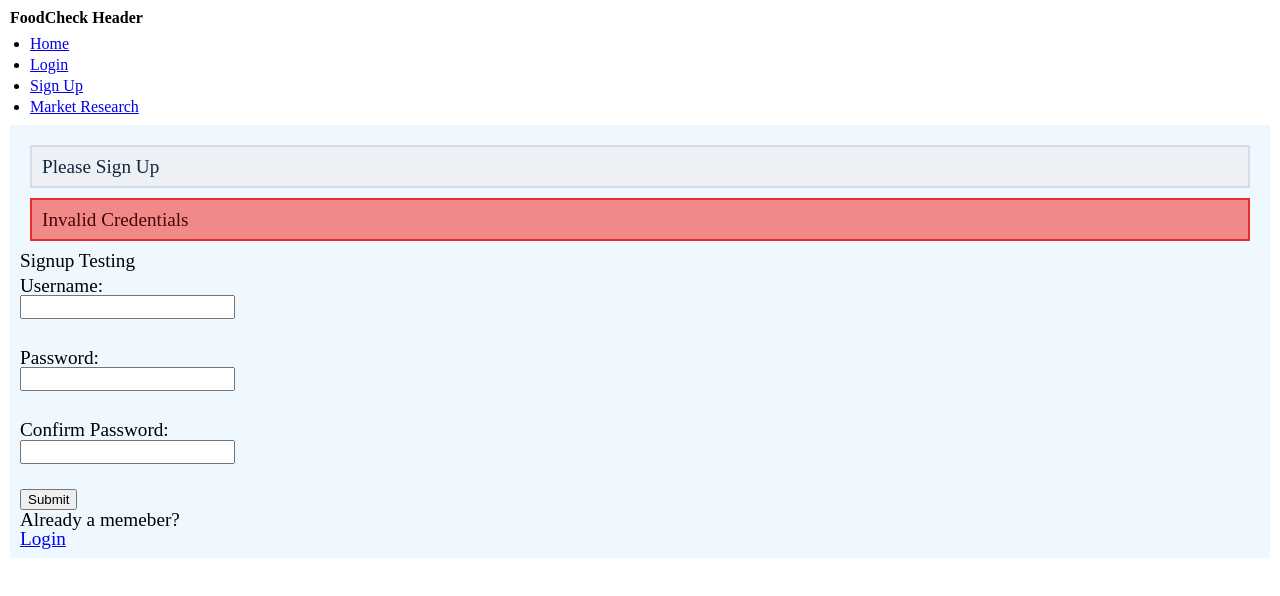
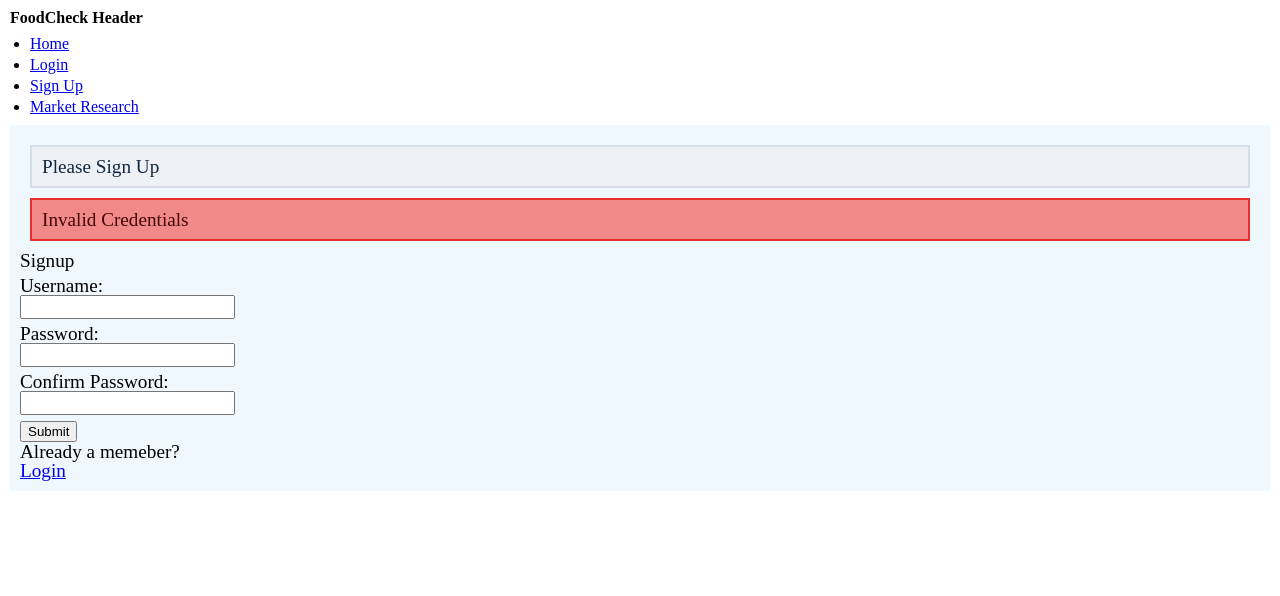
Before and after one commit to software-assignments-spring2021/spring-2020-idle-tower, a React (Create React App) app in the folder front-end/: page /signup in a window 1280 px wide. Shown: the top 596 px of the page. Built offline with nearby package versions, Linux system fonts and the light colour scheme.

Commit message:
small styling update

```diff
--- a/front-end/src/signup.js
+++ b/front-end/src/signup.js
@@ -1,39 +1,28 @@
 import React from "react";
 import "./signup.scss";
+import { Link } from "react-router-dom";
 
-import { BrowserRouter as Router, Switch, Route, Link } from "react-router-dom";
 import Notification from "./notification.js";
-
-import Login from "./login.js";
 
 const Signup = props => {
   return (
 	<div className="Signup">
 		<Notification text={props.notificationText} error={props.error} />
-      <h1>Signup Testing</h1>
+		<h1>Signup</h1>
 		<form action="" method="" acceptCharset="utf-8">
 			<label>
 				Username: <input type="text" name="username" />
 			</label>
-        <br></br>
 			<label>
 				Password: <input type="password" name="password" />
 			</label>
-        <br></br>
 			<label>
 				Confirm Password: <input type = "password" name ="confirm_password"/>
 			</label>
-        <br></br>
 			<input type="submit" name="submit" value="Submit" />
 		</form>
-      <h2> Already a memeber? </h2>
+		<h2>Already a memeber?</h2>
 		<Link to = "/login" id = "login_link">Login</Link>
-
-      <Switch>
-          <Route path = "/login">
-              <Login notificationText = "Welcome to FoodCheck! Please Login!"/>
-          </Route>
-      </Switch>
 	</div>
 
   );
```
Lines whose indentation alone changed are shown as unchanged.
